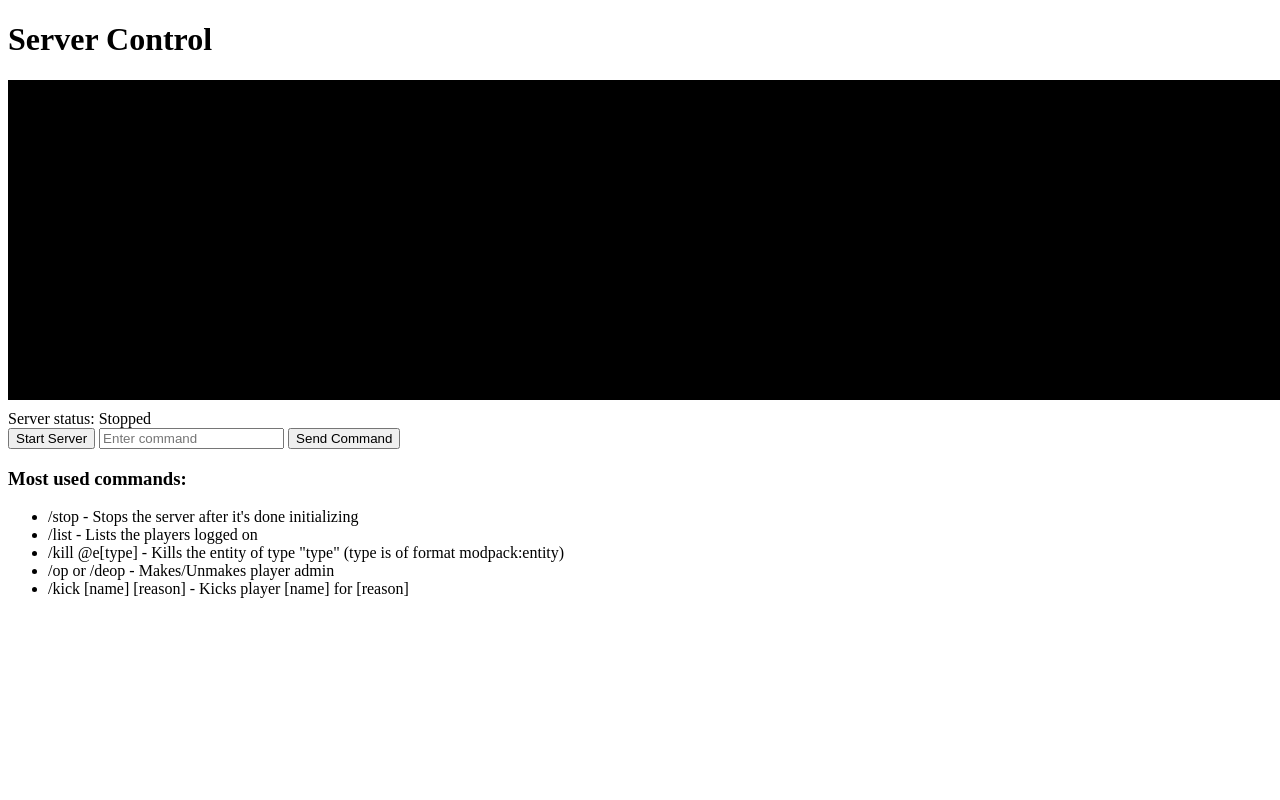
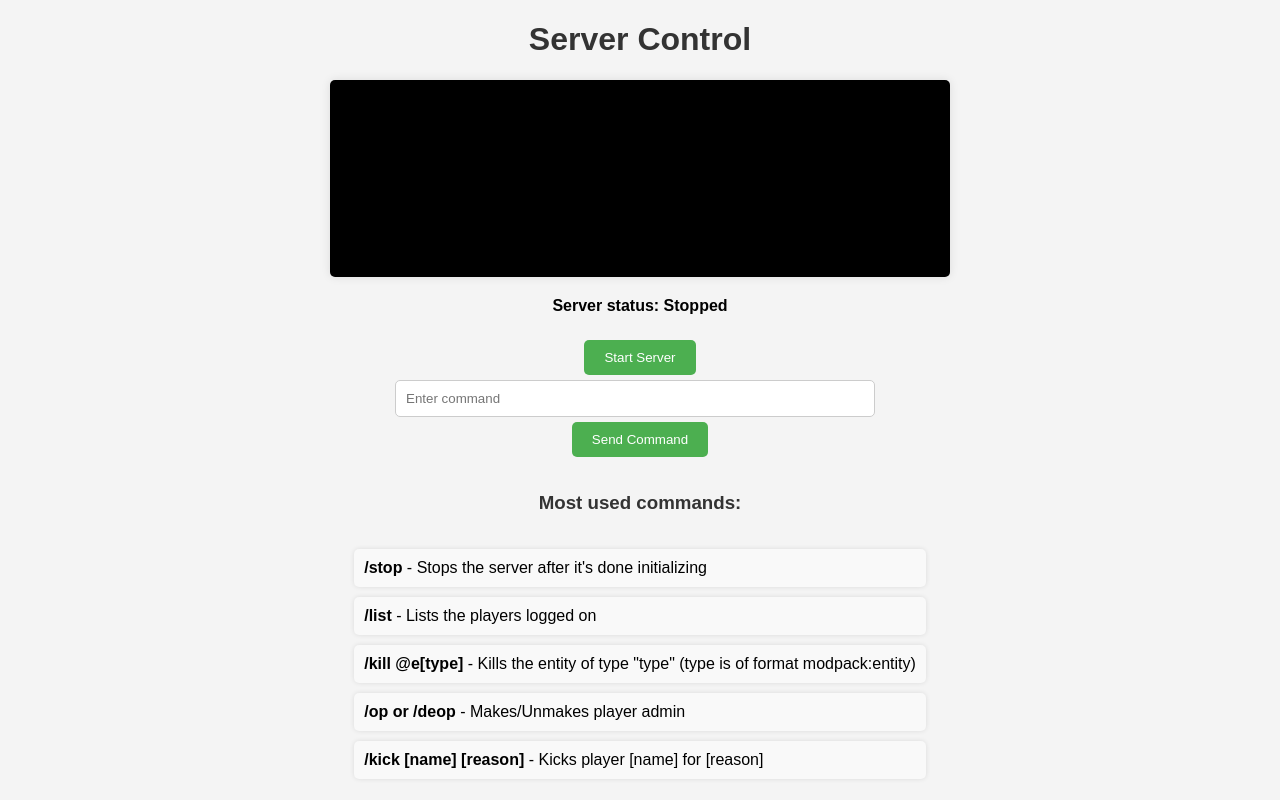
Before and after one commit to KakerouClub/MC-web-server, a Flask app: page /control_panel in a window 1280 px wide. Run offline with Flask 3, Linux system fonts and the light colour scheme; the visitor is signed in with stand-in values (Sample User, id 1); data that the repository does not hold is empty.

Commit message:
beautified

```diff
--- /dev/null
+++ b/static/styles/index.css
@@ -0,0 +1,81 @@
+body {
+    font-family: Arial, sans-serif;
+    background-color: #f4f4f4;
+    margin: 0;
+    padding: 0;
+    display: flex;
+    flex-direction: column;
+    align-items: center;
+    justify-content: center;
+    height: 100vh;
+}
+
+h1 {
+    color: #333;
+}
+
+#output {
+    width: 100%;
+    max-width: 600px;
+    height: 300px;
+    overflow-y: auto;
+    background: #000;
+    color: #0f0;
+    padding: 10px;
+    font-family: monospace;
+    border-radius: 5px;
+    box-shadow: 0 0 10px rgba(0, 0, 0, 0.1);
+    margin-bottom: 20px;
+}
+
+#status {
+    margin-bottom: 20px;
+    font-weight: bold;
+}
+
+button {
+    background-color: #4CAF50;
+    color: white;
+    padding: 10px 20px;
+    margin: 5px;
+    border: none;
+    border-radius: 5px;
+    cursor: pointer;
+    transition: background-color 0.3s ease;
+}
+
+button:hover {
+    background-color: #45a049;
+}
+
+input[type="text"] {
+    padding: 10px;
+    margin-right: 10px;
+    border-radius: 5px;
+    border: 1px solid #ccc;
+    width: calc(100% - 140px);
+    max-width: 480px;
+    box-sizing: border-box;
+}
+
+ul {
+    list-style-type: none;
+    padding-left: 0;
+}
+
+ul li {
+    background-color: #f9f9f9;
+    padding: 10px;
+    margin-bottom: 5px;
+    border-radius: 5px;
+    box-shadow: 0 0 5px rgba(0, 0, 0, 0.1);
+}
+
+ul li:not(:last-child) {
+    margin-bottom: 10px;
+}
+
+h3 {
+    margin-top: 30px;
+    color: #333;
+}
--- a/templates/index.html
+++ b/templates/index.html
@@ -1,25 +1,14 @@
 <!DOCTYPE html>
 <html lang="en">
+
 <head>
     <meta charset="UTF-8">
     <meta name="viewport" content="width=device-width, initial-scale=1.0">
     <title>Server Control</title>
     <link rel="shortcut icon" type="image/x-icon" href="{{ url_for('static', filename='favicon.ico') }}">
-    <style>
-        #output {
-            width: 100%;
-            height: 300px;
-            overflow-y: scroll;
-            background: #000;
-            color: #0f0;
-            padding: 10px;
-            font-family: monospace;
-        }
-        #status {
-            margin-top: 10px;
-        }
-    </style>
+    <link rel= "stylesheet" type= "text/css" href= "{{ url_for('static',filename='styles/index.css') }}">
 </head>
+
 <body>
     <h1>Server Control</h1>
     <div id="output"></div>
@@ -28,14 +17,16 @@
     <!--<button onclick="stopServer()">Stop Server</button>-->
     <input type="text" id="command" placeholder="Enter command">
     <button onclick="sendCommand()">Send Command</button>
+
     <h3>Most used commands:</h3>
     <ul>
-        <li>/stop - Stops the server after it's done initializing</li>
-        <li>/list - Lists the players logged on</li>
-        <li>/kill @e[type] - Kills the entity of type "type" (type is of format modpack:entity)</li>
-        <li>/op or /deop - Makes/Unmakes player admin</li>
-        <li>/kick [name] [reason] - Kicks player [name] for [reason]</li>
+        <li><strong>/stop</strong> - Stops the server after it's done initializing</li>
+        <li><strong>/list</strong> - Lists the players logged on</li>
+        <li><strong>/kill @e[type]</strong> - Kills the entity of type "type" (type is of format modpack:entity)</li>
+        <li><strong>/op or /deop</strong> - Makes/Unmakes player admin</li>
+        <li><strong>/kick [name] [reason]</strong> - Kicks player [name] for [reason]</li>
     </ul>
+
     <script>
         function updateStatus(serverRunning) {
             const statusElement = document.getElementById('server-status');
@@ -90,4 +81,5 @@
         setInterval(updateOutput, 1000);
     </script>
 </body>
+
 </html>
--- a/templates/login.html
+++ b/templates/login.html
@@ -3,6 +3,7 @@
     <head>
         <meta charset="UTF-8"/>
         <meta name="viewport" context="width=device-width, initial-scale=1.0"/>
+        <link rel= "stylesheet" type= "text/css" href= "{{ url_for('static',filename='styles/login.css') }}">
         <title>Login</title>
     </head>
 
```
Also changed, not shown: static/styles/login.css (added, +65 -0 lines).
